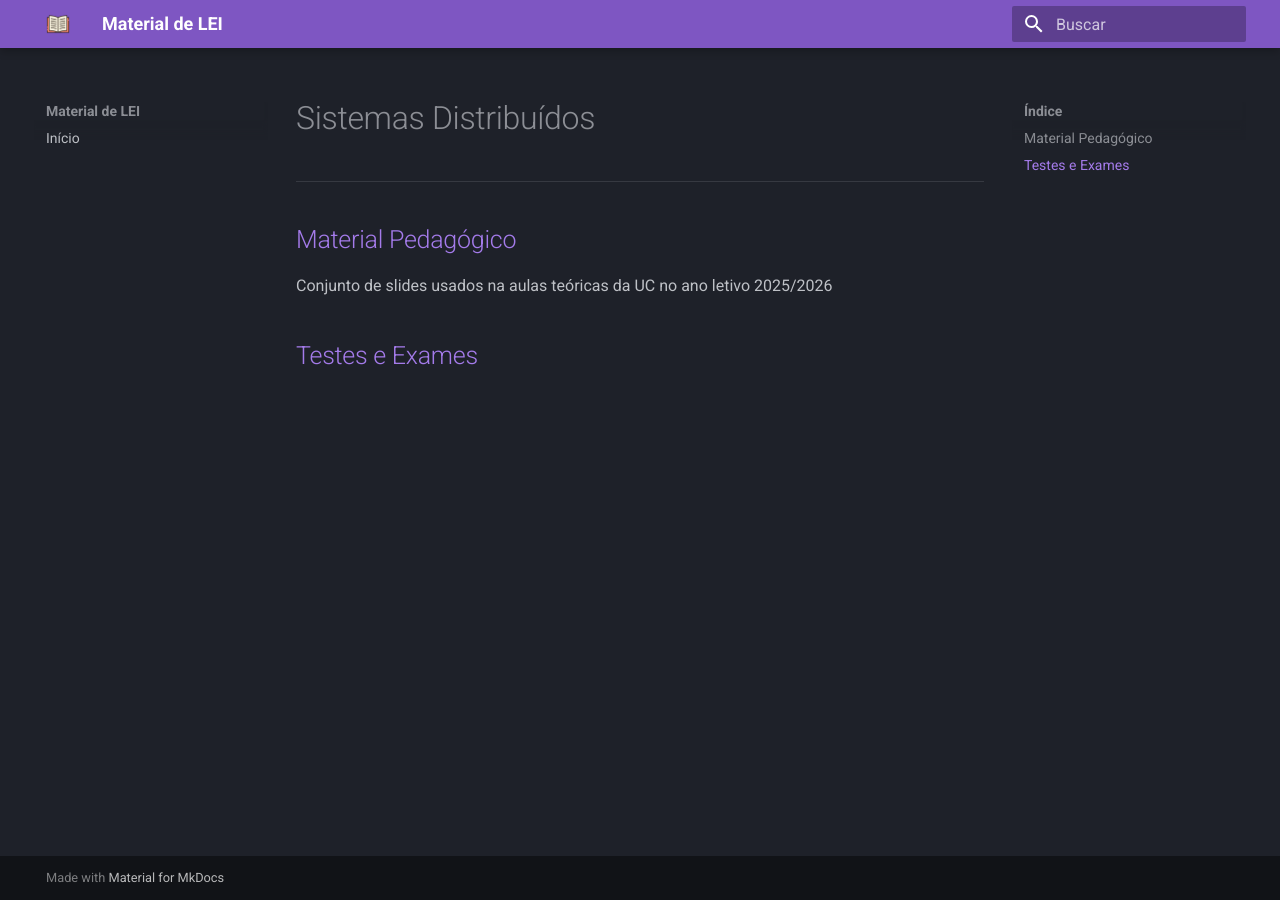
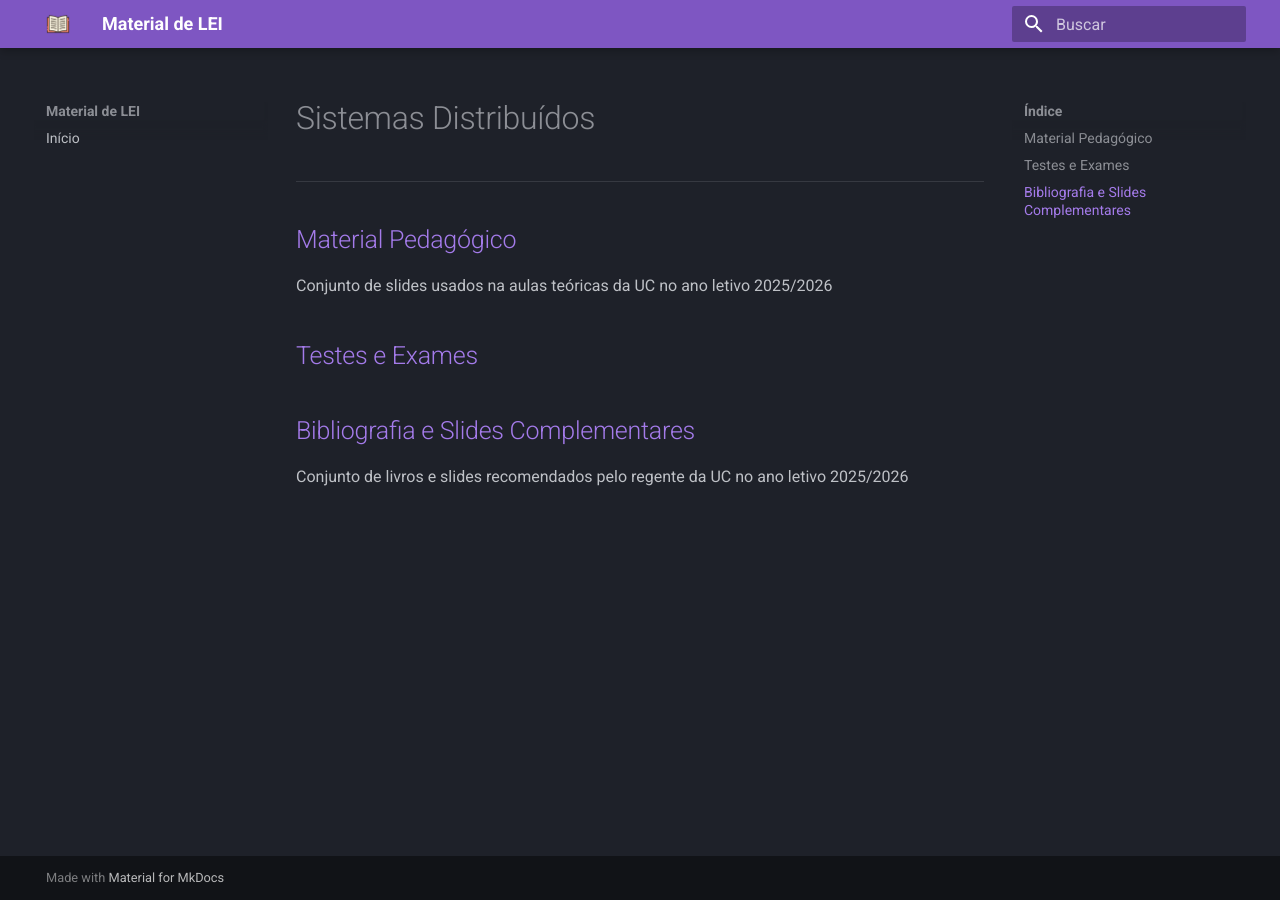
Before and after one commit to eduardo106919/LEI-Material-Estudo, an MkDocs documentation site: the page built from docs/SD/README.md, in a window 1280 px wide. Built offline with MkDocs 1.6.1 and Material for MkDocs 9.7.7, drawn with Linux system fonts in a browser that asks for light colours.

Commit message:
Aula 1 SD + bibliografia

```diff
--- a/docs/SD/README.md
+++ b/docs/SD/README.md
@@ -6,3 +6,6 @@
 Conjunto de slides usados na aulas teóricas da UC no ano letivo 2025/2026
 
 ## [Testes e Exames](Testes%20e%20Exames/README.md)
+
+## [Bibliografia e Slides Complementares](Bibliografia/README.md)
+Conjunto de livros e slides recomendados pelo regente da UC no ano letivo 2025/2026
```
Also changed, not shown: docs/SD/Bibliografia/README.md (added, +16 -0 lines), docs/SD/Material Pedagógico/README.md (added, +11 -0 lines), 1 other file.
